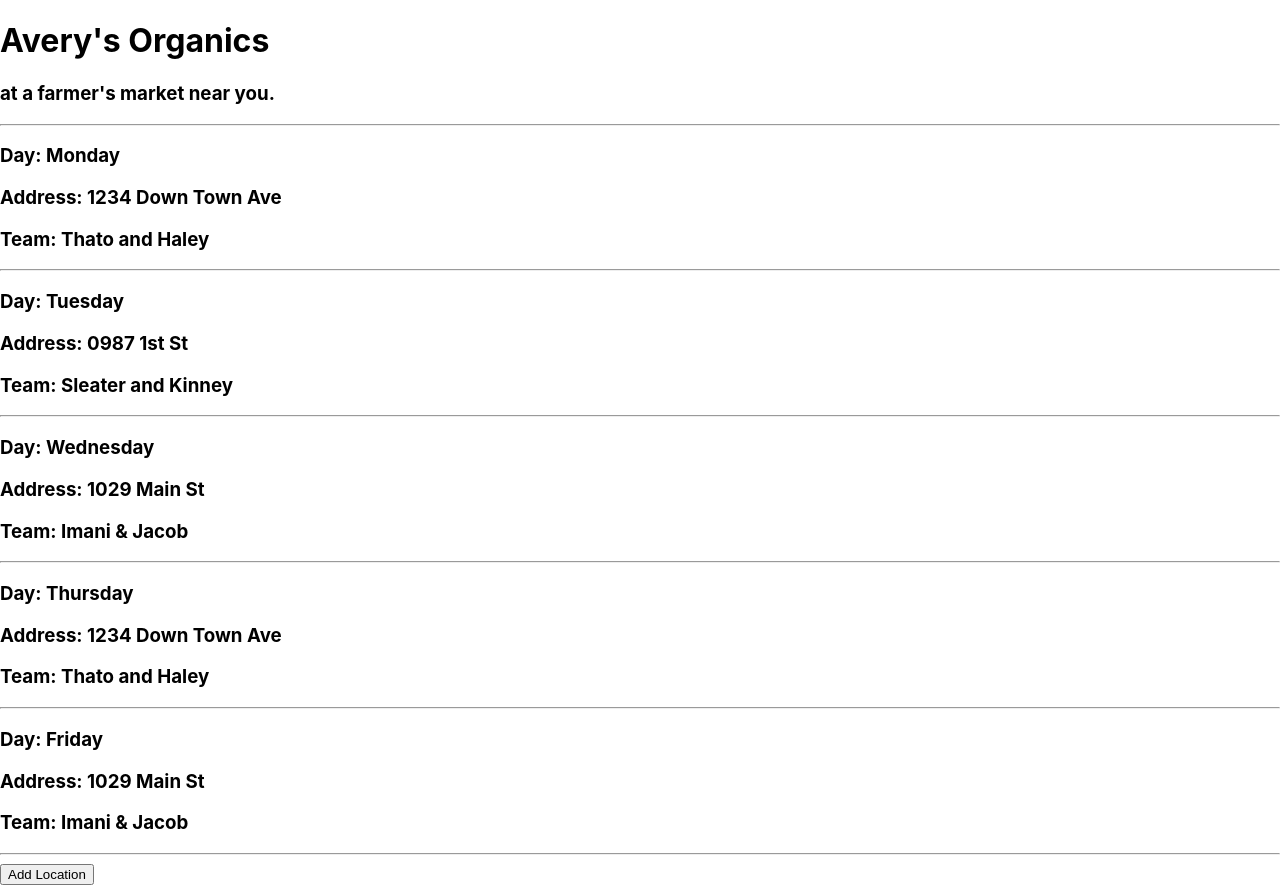
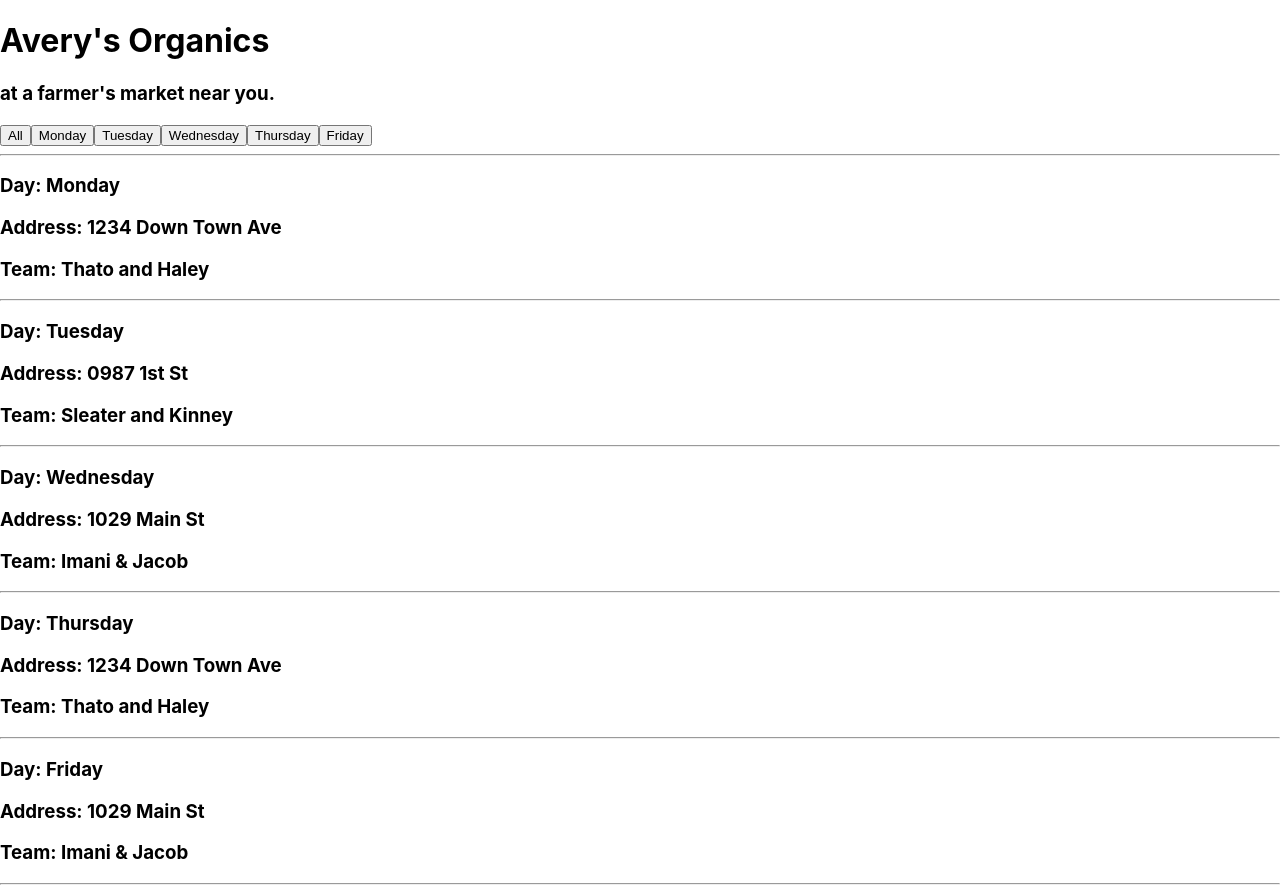
Before and after one commit to JStunning/farmers-market, a React (Create React App) app: page / in a window 1280 px wide. Built offline with nearby package versions, Linux system fonts and the light colour scheme.

Commit message:
Add weekday buttons that change state

```diff
--- /dev/null
+++ b/src/components/Friday.js
@@ -0,0 +1,15 @@
+import React from "react";
+
+function Friday(){
+  return (
+    <React.Fragment>
+      <hr/>
+      <h3>Day: Friday</h3>
+      <h3>Address: 1029 Main St</h3>
+      <h3>Team: Imani & Jacob</h3>
+      <hr/>
+    </React.Fragment>
+  );
+}
+
+export default Friday;
--- a/src/components/LocationControl.js
+++ b/src/components/LocationControl.js
@@ -1,43 +1,88 @@
 import React from 'react';
 import LocationList from './LocationList';
+//import Test from './Test';
+import Monday from './Monday';
+import Tuesday from './Tuesday';
+import Wednesday from './Wednesday';
+import Thursday from './Thursday';
+import Friday from './Friday';
 
 class LocationControl extends React.Component {
 
   constructor(props) {
     super(props);
     this.state = {
-      count: 0
+      day: 0
     };
   }
 
   handleClick = () => {
-    if(this.state.count <= 6){
-      this.setState((state) => {
-        return {count: state.count + 1}
-      });
-    } else {
-      this.setState((state) => {
-        return {count: 0}
-      });
-    }
-
-    console.log("hello");
-  }
+    this.setState(() => {
+      return {day: 0};
+    });
+    console.log("All");
+    console.log(this.state.day);
+  };
+  handleClickMonday = () => {
+    this.setState(() => {
+      return {day: 1};
+    });
+    console.log("Monday");
+    console.log(this.state.day);
+  };
+  handleClickTuesday = () => {
+    this.setState(() => {
+      return {day: 2};
+    });
+    console.log("Tuesday");
+    console.log(this.state.day);
+  };
+  handleClickWednesday = () => {
+    this.setState(() => {
+      return {day: 3};
+    });
+    console.log("Wednesday");
+    console.log(this.state.day);
+  };
+  handleClickThursday = () => {
+    this.setState(() => {
+      return {day: 4};
+    });
+    console.log("Thursday");
+    console.log(this.state.day);
+  };
+  handleClickFriday = () => {
+    this.setState(() => {
+      return {day: 5};
+    });
+    console.log("Friday");
+    console.log(this.state.day);
+  };
 
   render(){
     let currentlyVisibleState = null;
-    let buttonText = null;
-    // if (this.state.count === 0) {
-    //   currentlyVisibleState = <NewLocationForm />
-    //   buttonText = "Return to Location List";
-    // } else {
+    if (this.state.day === 1) {
+      currentlyVisibleState = <Monday />
+    } else if (this.state.day === 2) {
+      currentlyVisibleState = <Tuesday />
+    } else if (this.state.day === 3) {
+      currentlyVisibleState = <Wednesday />
+    } else if (this.state.day === 4) {
+      currentlyVisibleState = <Thursday />
+    } else if (this.state.day === 5) {
+      currentlyVisibleState = <Friday />
+    } else {
       currentlyVisibleState = <LocationList />
-      buttonText = "Add Location";
-    //}
+    }
     return (
       <React.Fragment>
+        <button onClick={this.handleClick}>All</button>
+        <button onClick={this.handleClickMonday}>Monday</button>
+        <button onClick={this.handleClickTuesday}>Tuesday</button>
+        <button onClick={this.handleClickWednesday}>Wednesday</button>
+        <button onClick={this.handleClickThursday}>Thursday</button>
+        <button onClick={this.handleClickFriday}>Friday</button>
         {currentlyVisibleState}
-        <button onClick={this.handleClick}>{buttonText}</button>
       </React.Fragment>
     );
   }
--- /dev/null
+++ b/src/components/Monday.js
@@ -0,0 +1,15 @@
+import React from "react";
+
+function Monday(){
+  return (
+    <React.Fragment>
+      <hr/>
+      <h3>Day: Monday</h3>
+      <h3>Address: 1234 Down Town Ave</h3>
+      <h3>Team: Thato and Haley</h3>
+      <hr/>
+    </React.Fragment>
+  );
+}
+
+export default Monday;
--- /dev/null
+++ b/src/components/Test.js
@@ -0,0 +1,11 @@
+import React from "react";
+
+function Test(){
+  return (
+    <React.Fragment>
+      <h1>Test Text</h1>
+    </React.Fragment>
+  );
+}
+
+export default Test;
--- /dev/null
+++ b/src/components/Thursday.js
@@ -0,0 +1,15 @@
+import React from "react";
+
+function Thursday(){
+  return (
+    <React.Fragment>
+      <hr/>
+      <h3>Day: Thursday</h3>
+      <h3>Address: 1234 Down Town Ave</h3>
+      <h3>Team: Thato and Haley</h3>
+      <hr/>
+    </React.Fragment>
+  );
+}
+
+export default Thursday;
--- /dev/null
+++ b/src/components/Tuesday.js
@@ -0,0 +1,15 @@
+import React from "react";
+
+function Tuesday(){
+  return (
+    <React.Fragment>
+      <hr/>
+      <h3>Day: Tuesday</h3>
+      <h3>Address: 0987 1st St</h3>
+      <h3>Team: Sleater and Kinney</h3>
+      <hr/>
+    </React.Fragment>
+  );
+}
+
+export default Tuesday;
--- /dev/null
+++ b/src/components/Wednesday.js
@@ -0,0 +1,15 @@
+import React from "react";
+
+function Wednesday(){
+  return (
+    <React.Fragment>
+      <hr/>
+      <h3>Day: Wednesday</h3>
+      <h3>Address: 1029 Main St</h3>
+      <h3>Team: Imani & Jacob</h3>
+      <hr/>
+    </React.Fragment>
+  );
+}
+
+export default Wednesday;
```
